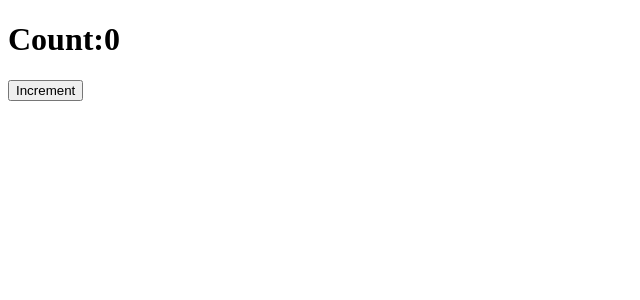
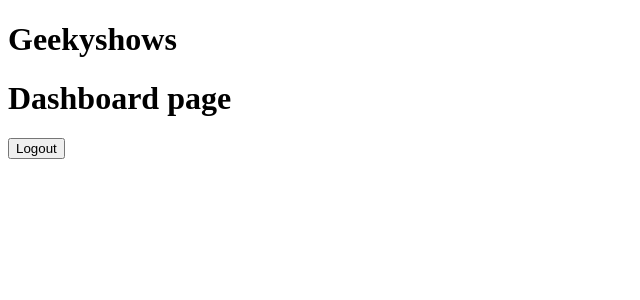
Before and after one commit to saurabhprasadsah/React_Geeky_shows, a React (Vite) app: page / in a window 1280 px wide. Shown: the top 300 px of the page, without its empty margins (0-640 px from the left). Built offline with nearby package versions, Linux system fonts and the light colour scheme.

Commit message:
learnconditonal

```diff
--- /dev/null
+++ b/components/LearnConditionalRendring.jsx
@@ -0,0 +1,25 @@
+
+
+import { useState } from "react"
+
+export const LearnConditionalRendring = () => {
+    const status = true
+    const [isLogin, setIsLogin] = useState(true)
+  return (
+    <>
+      {status && <h1>Geekyshows</h1>}
+      {isLogin ?
+      (<>
+      <h1> Dashboard page </h1>
+      <button onClick={() => setIsLogin(false)}> Logout</button>
+      </>) :
+
+      (<>
+      <h1>Login Page</h1>
+      <button onClick={() => setIsLogin(true)}>Login</button>
+
+      </>)
+      }
+    </>
+  )
+}
--- a/src/App.jsx
+++ b/src/App.jsx
@@ -11,6 +11,7 @@
 import { GenrateRandomNumber } from "../components/GenrateRandomNumber";
 
 import { LearnCustomHook } from "../components/LearnCustomHook";
+import { LearnConditionalRendring } from "../components/LearnConditionalRendring";
 
 
 function App() {
@@ -33,7 +34,9 @@
      {/* <LearnUseCallback/>
      <GenrateRandomNumber/> */}
 
-     <LearnCustomHook/>
+     {/* <LearnCustomHook/> */}
+
+     <LearnConditionalRendring/>
 
     </>
   )
```
